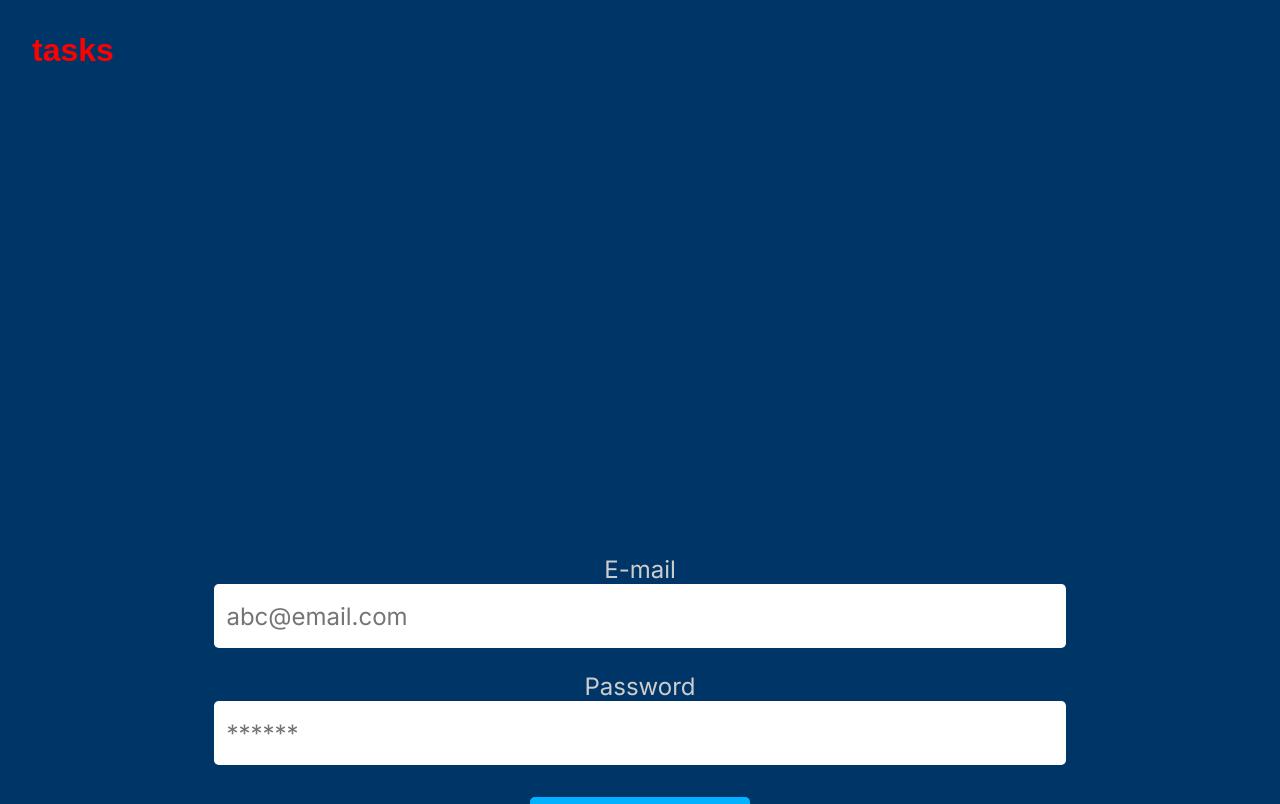
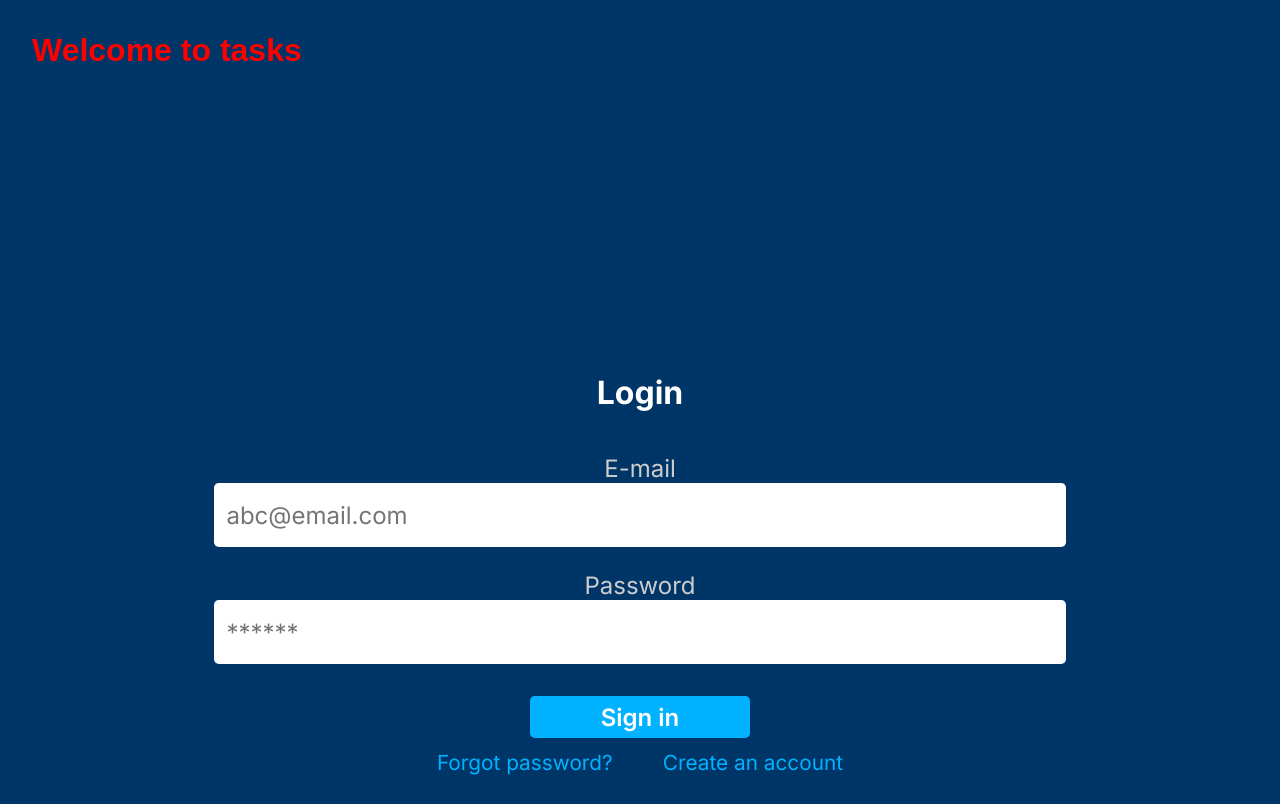
Before and after one commit to lz-junior/tasks, a React (Vite) app: page /login in a window 1280 px wide. Shown: the top 804 px of the page. Built offline with nearby package versions, Linux system fonts and the light colour scheme; a web font is replaced by a local one.

Commit message:
title OK

```diff
--- a/src/pages/Login/login.css
+++ b/src/pages/Login/login.css
@@ -12,19 +12,24 @@
   font-family: "Koulen", sans-serif;
 }
 
-form {
+.form {
   display: flex;
   flex-direction: column;
   align-items: center;
-  margin-top: 40%;
+  margin-top: 25%;
 }
 
-form > span {
+.form > h2 {
+  margin-bottom: 42px;
+  font-size: 2rem;
+}
+
+.form > span {
   color: #cdcdcd;
   font-size: 1.5rem;
 }
 
-form > input {
+.form > input {
   width: 70%;
   height: 64px;
   display: flex;
@@ -39,7 +44,7 @@ form > input {
   margin-bottom: 24px;
 }
 
-form > button {
+.form > button {
   width: 220px;
   height: 42px;
   margin-top: 32px;
--- a/src/pages/Login/login.tsx
+++ b/src/pages/Login/login.tsx
@@ -21,9 +21,10 @@ const Login = ()=> {
 
   return (
     <div>
-      <h1 className="title-login">tasks</h1>
+      <h1 className="title-login"> Welcome to tasks</h1>
 
       <form className="form" onSubmit={handleLogin}>
+        <h2>Login</h2>
         <span>E-mail</span>
         <input
           className="input-email"
@@ -39,7 +40,7 @@ const Login = ()=> {
           value={password}
           onChange={(e)=> setPassword(e.target.value)}/>
 
-        <button type="submit">Sign In</button>
+        <button type="submit">Sign in</button>
       </form>
 
       <div className="section2">
```
